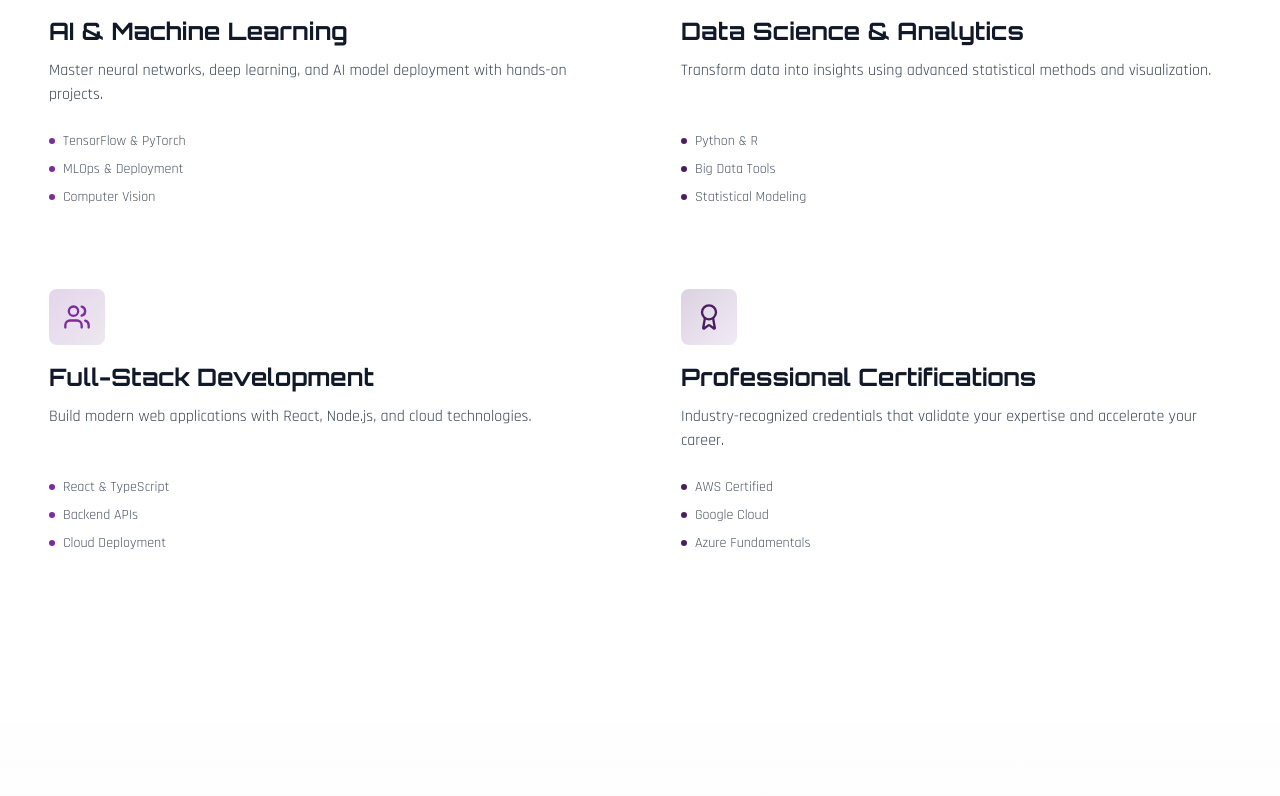
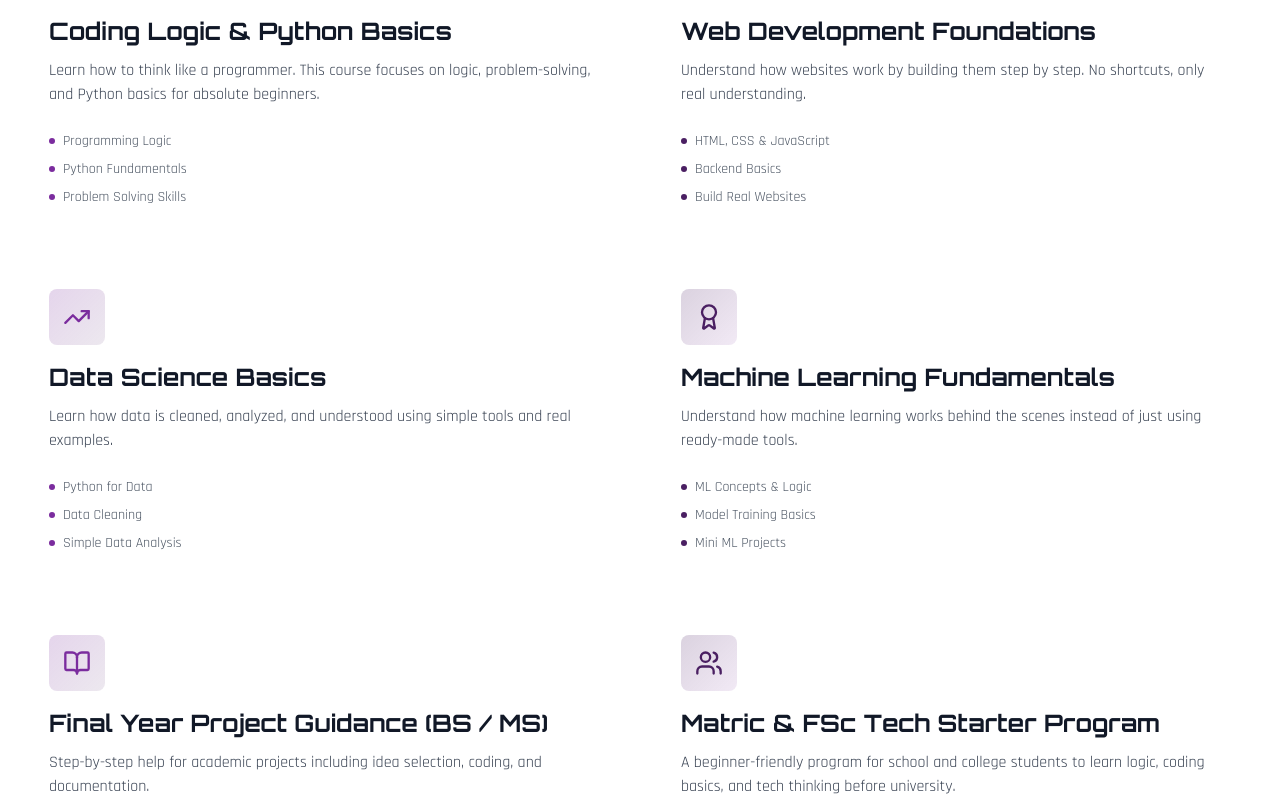
Before and after one commit to company-bot/landing, a React (Vite) app in the folder EDU/: page / in a window 1280 px wide. Shown: the part 1328-2124 px from the top of the page. Built offline with nearby package versions, Linux system fonts and the light colour scheme.

Commit message:
Programs update

```diff
--- a/EDU/src/components/Programs.tsx
+++ b/EDU/src/components/Programs.tsx
@@ -7,33 +7,78 @@ const Programs = () => {
   const programs = [
     {
       icon: BookOpen,
-      title: 'AI & Machine Learning',
-      description: 'Master neural networks, deep learning, and AI model deployment with hands-on projects.',
+      title: 'Coding Logic & Python Basics',
+      description:
+        'Learn how to think like a programmer. This course focuses on logic, problem-solving, and Python basics for absolute beginners.',
       color: 'cyan' as const,
-      highlights: ['TensorFlow & PyTorch', 'MLOps & Deployment', 'Computer Vision']
+      highlights: [
+        'Programming Logic',
+        'Python Fundamentals',
+        'Problem Solving Skills'
+      ]
+    },
+    {
+      icon: Users,
+      title: 'Web Development Foundations',
+      description:
+        'Understand how websites work by building them step by step. No shortcuts, only real understanding.',
+      color: 'purple' as const,
+      highlights: [
+        'HTML, CSS & JavaScript',
+        'Backend Basics',
+        'Build Real Websites'
+      ]
     },
     {
       icon: TrendingUp,
-      title: 'Data Science & Analytics',
-      description: 'Transform data into insights using advanced statistical methods and visualization.',
+      title: 'Data Science Basics',
+      description:
+        'Learn how data is cleaned, analyzed, and understood using simple tools and real examples.',
+      color: 'cyan' as const,
+      highlights: [
+        'Python for Data',
+        'Data Cleaning',
+        'Simple Data Analysis'
+      ]
+    },
+    {
+      icon: Award,
+      title: 'Machine Learning Fundamentals',
+      description:
+        'Understand how machine learning works behind the scenes instead of just using ready-made tools.',
       color: 'purple' as const,
-      highlights: ['Python & R', 'Big Data Tools', 'Statistical Modeling']
+      highlights: [
+        'ML Concepts & Logic',
+        'Model Training Basics',
+        'Mini ML Projects'
+      ]
+    },
+    {
+      icon: BookOpen,
+      title: 'Final Year Project Guidance (BS / MS)',
+      description:
+        'Step-by-step help for academic projects including idea selection, coding, and documentation.',
+      color: 'cyan' as const,
+      highlights: [
+        'Project Planning',
+        'Implementation Support',
+        'Report & Presentation Help'
+      ]
     },
     {
       icon: Users,
-      title: 'Full-Stack Development',
-      description: 'Build modern web applications with React, Node.js, and cloud technologies.',
-      color: 'cyan' as const,
-      highlights: ['React & TypeScript', 'Backend APIs', 'Cloud Deployment']
-    },
-    {
-      icon: Award,
-      title: 'Professional Certifications',
-      description: 'Industry-recognized credentials that validate your expertise and accelerate your career.',
+      title: 'Matric & FSc Tech Starter Program',
+      description:
+        'A beginner-friendly program for school and college students to learn logic, coding basics, and tech thinking before university.',
       color: 'purple' as const,
-      highlights: ['AWS Certified', 'Google Cloud', 'Azure Fundamentals']
+      highlights: [
+        'Logic Building',
+        'Intro to Coding',
+        'Confidence Before University'
+      ]
     }
   ];
+
 
   return (
     <section id="programs" className="relative z-10 py-20 sm:py-32 px-4 sm:px-6">
```
